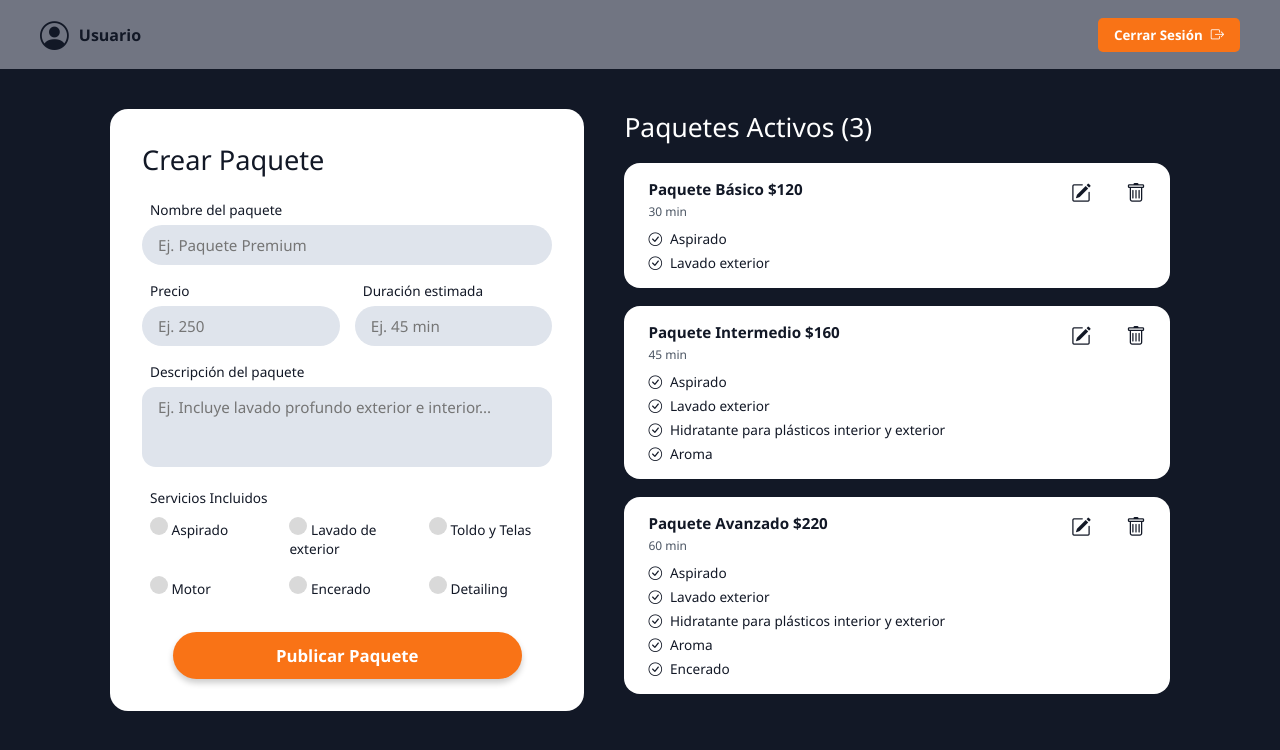
After one commit to irvincitoflow/Integradora-EstructuraDatos, a Java web app: page /GestionPaquetes.jsp in a window 1280 px wide. The commit adds this page. Shown: the top 750 px of the page. Run offline with Tomcat 11, a stand-in JSP engine, Linux system fonts and the light colour scheme.

Commit message:
Pantallade gestion, cierre de sesion, edicion, confirmacion

```diff
--- /dev/null
+++ b/src/main/webapp/GestionPaquetes.jsp
@@ -0,0 +1,230 @@
+<%@ page contentType="text/html; charset=UTF-8" pageEncoding="UTF-8" %>
+<!DOCTYPE html>
+<html lang="es">
+<head>
+    <meta charset="UTF-8">
+    <meta name="viewport" content="width=device-width, initial-scale=1.0">
+    <title>Gestión de Paquetes</title>
+    <link rel="stylesheet" href="https://cdn.jsdelivr.net/npm/bootstrap-icons@1.11.3/font/bootstrap-icons.min.css">
+    <link rel="stylesheet" href="assets/css/paquetes.css">
+</head>
+<body>
+
+<header class="navbar">
+    <div class="user-info">
+        <i class="bi bi-person-circle avatar-icon"></i>
+        <span>Usuario</span>
+    </div>
+    <button type="button" class="btn-logout" onclick="location.href='Logout.jsp'">
+        Cerrar Sesión <i class="bi bi-box-arrow-right"></i>
+    </button>
+</header>
+
+<main class="contenedor">
+    <section class="card-formulario">
+        <h2>Crear Paquete</h2>
+
+        <form id="form-crear">
+            <div class="campo">
+                <label for="nombre">Nombre del paquete</label>
+                <input type="text" id="nombre" placeholder="Ej. Paquete Premium" required>
+            </div>
+
+            <div class="fila-doble">
+                <div class="campo">
+                    <label for="precio">Precio</label>
+                    <input type="number" id="precio" placeholder="Ej. 250" required>
+                </div>
+                <div class="campo">
+                    <label for="duracion">Duración estimada</label>
+                    <input type="text" id="duracion" placeholder="Ej. 45 min" required>
+                </div>
+            </div>
+
+            <div class="campo">
+                <label for="descripcion">Descripción del paquete</label>
+                <textarea id="descripcion" placeholder="Ej. Incluye lavado profundo exterior e interior..."></textarea>
+            </div>
+
+            <div class="campo">
+                <label>Servicios Incluidos</label>
+                <div class="servicios-grid">
+                    <label class="check-item"><input type="checkbox" name="servicios" value="Aspirado"> Aspirado</label>
+                    <label class="check-item"><input type="checkbox" name="servicios" value="Lavado exterior"> Lavado de exterior</label>
+                    <label class="check-item"><input type="checkbox" name="servicios" value="Toldo y Telas"> Toldo y Telas</label>
+                    <label class="check-item"><input type="checkbox" name="servicios" value="Motor"> Motor</label>
+                    <label class="check-item"><input type="checkbox" name="servicios" value="Encerado"> Encerado</label>
+                    <label class="check-item"><input type="checkbox" name="servicios" value="Detailing"> Detailing</label>
+                </div>
+            </div>
+
+            <button type="submit" class="btn-publicar">Publicar Paquete</button>
+        </form>
+    </section>
+
+    <section class="lista-paquetes">
+        <h2 id="titulo-contador">Paquetes Activos (3)</h2>
+        <div id="contenedor-tarjetas"></div>
+    </section>
+</main>
+
+<div class="alerta-overlay" id="alerta-publicar">
+    <div class="alerta-card">
+        <div class="icono-estado">
+            <i class="bi bi-check2-circle"></i>
+        </div>
+        <h3>¿Publicar paquete?</h3>
+        <p>El paquete <strong id="texto-publicar"></strong> estará disponible de inmediato para los clientes.</p>
+        <div class="grupo-botones">
+            <button type="button" class="btn-secundario" onclick="cerrarAlerta('alerta-publicar')">Cancelar</button>
+            <button type="button" class="btn-primario" id="btn-confirmar-publicar">Publicar</button>
+        </div>
+    </div>
+</div>
+
+<div class="alerta-overlay" id="alerta-eliminar">
+    <div class="alerta-card">
+        <div class="icono-estado peligro">
+            <i class="bi bi-trash"></i>
+        </div>
+        <h3>¿Eliminar paquete?</h3>
+        <p>Se eliminará <strong id="texto-eliminar"></strong> de la lista de paquetes activos.</p>
+        <div class="grupo-botones">
+            <button type="button" class="btn-secundario" onclick="cerrarAlerta('alerta-eliminar')">Cancelar</button>
+            <button type="button" class="btn-peligro" id="btn-confirmar-eliminar">Sí, eliminar</button>
+        </div>
+    </div>
+</div>
+
+<script>
+    var paquetesIniciales = [
+        {
+            nombre: 'Paquete Básico',
+            precio: '120',
+            duracion: '30 min',
+            descripcion: 'Limpieza esencial interior y exterior.',
+            servicios: ['Aspirado', 'Lavado exterior']
+        },
+        {
+            nombre: 'Paquete Intermedio',
+            precio: '160',
+            duracion: '45 min',
+            descripcion: 'Incluye protección de plásticos y aromatizante.',
+            servicios: ['Aspirado', 'Lavado exterior', 'Hidratante para plásticos interior y exterior', 'Aroma']
+        },
+        {
+            nombre: 'Paquete Avanzado',
+            precio: '220',
+            duracion: '60 min',
+            descripcion: 'Servicio completo con acabado encerado.',
+            servicios: ['Aspirado', 'Lavado exterior', 'Hidratante para plásticos interior y exterior', 'Aroma', 'Encerado']
+        }
+    ];
+
+    if (!sessionStorage.getItem('paquetes')) {
+        sessionStorage.setItem('paquetes', JSON.stringify(paquetesIniciales));
+    }
+
+    var indiceEliminar = null;
+
+    function abrirAlerta(id) {
+        document.getElementById(id).classList.add('activo');
+    }
+
+    function cerrarAlerta(id) {
+        document.getElementById(id).classList.remove('activo');
+    }
+
+    function obtenerServiciosMarcados() {
+        var checkboxes = document.querySelectorAll('input[name="servicios"]:checked');
+        var seleccionados = [];
+        for (var i = 0; i < checkboxes.length; i++) {
+            seleccionados.push(checkboxes[i].value);
+        }
+        return seleccionados;
+    }
+
+    function renderizarPaquetes() {
+        var paquetes = JSON.parse(sessionStorage.getItem('paquetes')) || [];
+        var contenedor = document.getElementById('contenedor-tarjetas');
+        document.getElementById('titulo-contador').textContent = 'Paquetes Activos (' + paquetes.length + ')';
+
+        var html = '';
+        for (var i = 0; i < paquetes.length; i++) {
+            var p = paquetes[i];
+            var listaServicios = '';
+            for (var j = 0; j < p.servicios.length; j++) {
+                listaServicios += '<li><i class="bi bi-check-circle"></i> ' + p.servicios[j] + '</li>';
+            }
+
+            html += '<article class="tarjeta-paquete">' +
+                '<div class="paquete-header">' +
+                '<div>' +
+                '<h3>' + p.nombre + ' $' + p.precio + '</h3>' +
+                '<span class="duracion">' + p.duracion + '</span>' +
+                '</div>' +
+                '<div class="acciones">' +
+                '<button type="button" title="Editar" onclick="irAEditar(' + i + ')"><i class="bi bi-pencil-square"></i></button>' +
+                '<button type="button" title="Eliminar" onclick="solicitarEliminar(' + i + ')"><i class="bi bi-trash"></i></button>' +
+                '</div>' +
+                '</div>' +
+                '<ul class="paquete-servicios">' + listaServicios + '</ul>' +
+                '</article>';
+        }
+        contenedor.innerHTML = html;
+    }
+
+    function irAEditar(index) {
+        sessionStorage.setItem('paqueteEditarIndex', index);
+        location.href = 'EdicionPaquetes.jsp';
+    }
+
+    function solicitarEliminar(index) {
+        var paquetes = JSON.parse(sessionStorage.getItem('paquetes')) || [];
+        indiceEliminar = index;
+        document.getElementById('texto-eliminar').textContent = '"' + paquetes[index].nombre + '"';
+        abrirAlerta('alerta-eliminar');
+    }
+
+    document.getElementById('btn-confirmar-eliminar').addEventListener('click', function() {
+        if (indiceEliminar !== null) {
+            var paquetes = JSON.parse(sessionStorage.getItem('paquetes')) || [];
+            paquetes.splice(indiceEliminar, 1);
+            sessionStorage.setItem('paquetes', JSON.stringify(paquetes));
+            renderizarPaquetes();
+            indiceEliminar = null;
+        }
+        cerrarAlerta('alerta-eliminar');
+    });
+
+    var formCrear = document.getElementById('form-crear');
+    formCrear.addEventListener('submit', function(e) {
+        e.preventDefault();
+        var nombre = document.getElementById('nombre').value.trim();
+        document.getElementById('texto-publicar').textContent = '"' + nombre + '"';
+        abrirAlerta('alerta-publicar');
+    });
+
+    document.getElementById('btn-confirmar-publicar').addEventListener('click', function() {
+        var paquetes = JSON.parse(sessionStorage.getItem('paquetes')) || [];
+        var checks = obtenerServiciosMarcados();
+
+        paquetes.push({
+            nombre: document.getElementById('nombre').value.trim(),
+            precio: document.getElementById('precio').value.trim(),
+            duracion: document.getElementById('duracion').value.trim(),
+            descripcion: document.getElementById('descripcion').value.trim(),
+            servicios: checks.length ? checks : ['Servicio estándar']
+        });
+
+        sessionStorage.setItem('paquetes', JSON.stringify(paquetes));
+        renderizarPaquetes();
+        formCrear.reset();
+        cerrarAlerta('alerta-publicar');
+    });
+
+    renderizarPaquetes();
+</script>
+
+</body>
+</html>
```
Also changed, not shown: src/main/webapp/EdicionPaquetes.jsp (added, +110 -0 lines), src/main/webapp/Logout.jsp (added, +29 -0 lines), src/main/webapp/assets/css/paquetes.css (+119 -0 lines), src/main/webapp/index.jsp (+3 -5 lines).
